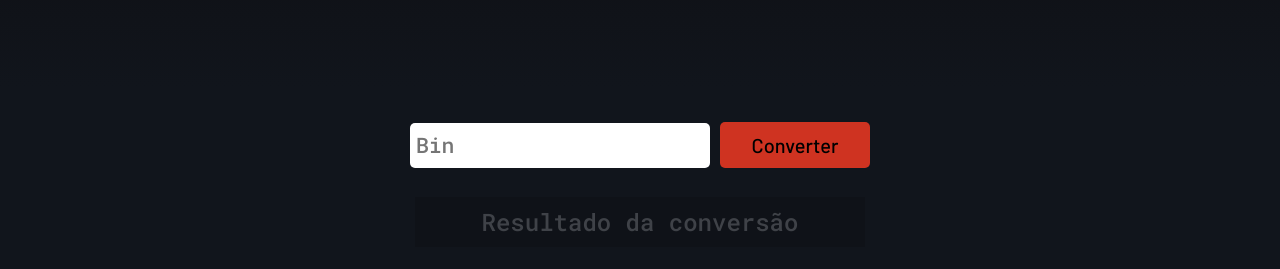
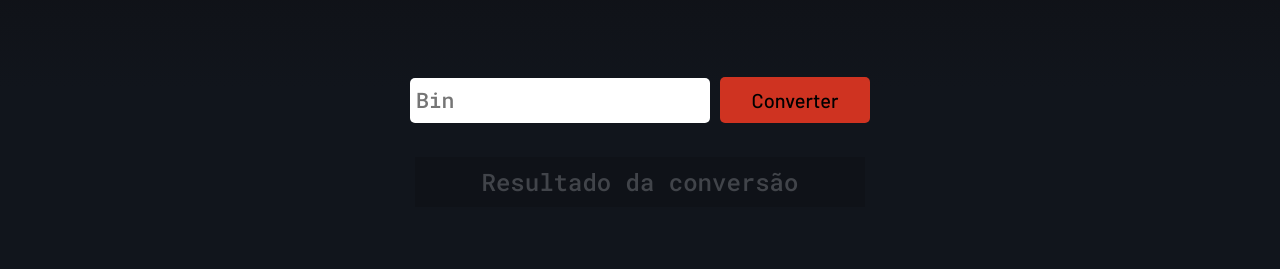
Before and after one commit to SarahBrito/bin2Dec, a plain HTML site: page index.html in a window 1280 px wide. Shown: the part 313-582 px from the top of the page. Drawn offline with Linux system fonts and the light colour scheme.

Commit message:
alteração no layout

```diff
--- a/style.css
+++ b/style.css
@@ -37,7 +37,7 @@ body {
 
 .main {
   display: grid;
-  color:whitesmoke;
+  color:white;
   height: 200px;
   width: 500px;
   grid-template-columns: 1fr ;
@@ -59,7 +59,7 @@ body {
 }
 .input{
   margin: 0 auto;
-
+  margin-top: -70px;
 }
 
 .main__result {
@@ -73,6 +73,7 @@ body {
   margin: 0 auto;
   font-family: 'Roboto Mono', monospace;
   font-size: 18pt;
+  margin-top: -90px;
 
 }
 
@@ -97,6 +98,7 @@ body {
 }
 
 .msg__error {
+  margin-left: 22px;
 
   font-family: 'Roboto Mono', monospace;
   font-size: 10pt;
```
